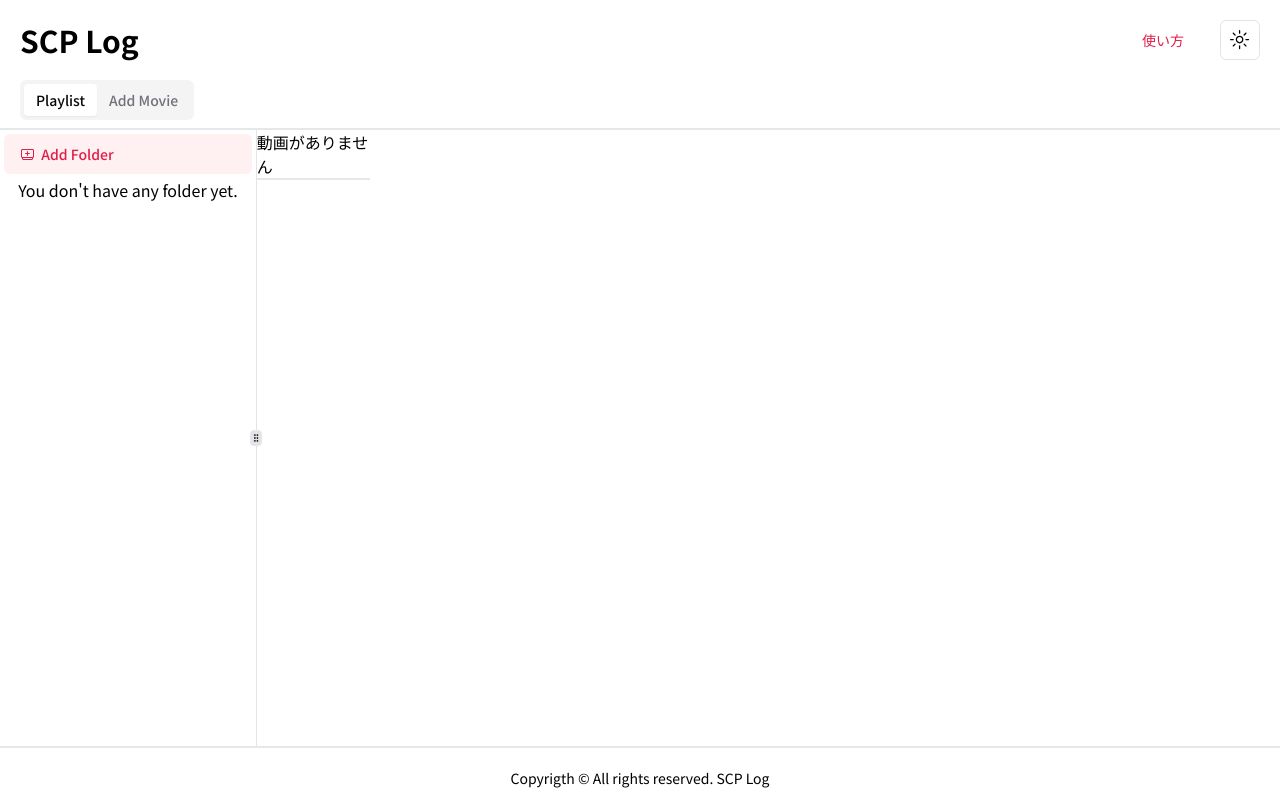
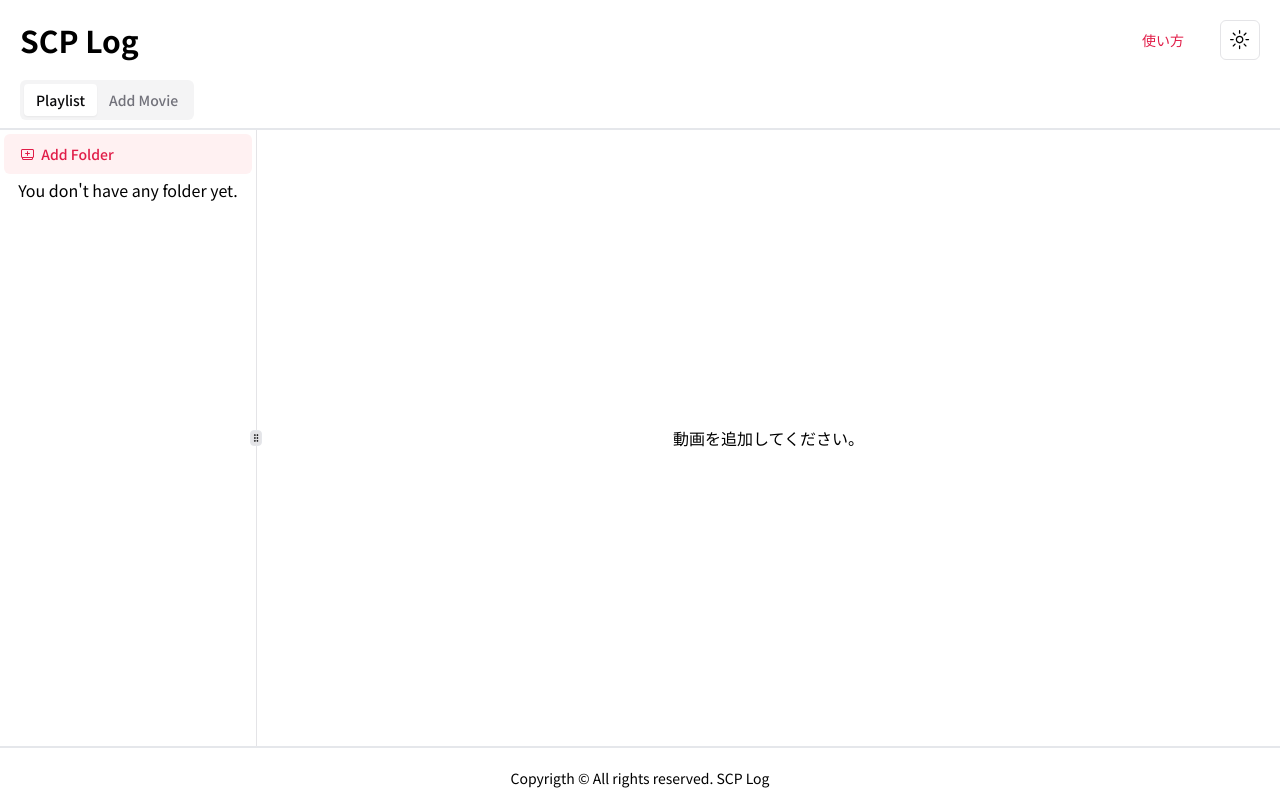
Before and after one commit to yoshi-non/scp-log, a Next.js app: page / in a window 1280 px wide. Built offline with nearby package versions, Linux system fonts and the light colour scheme.

Commit message:
動画がない時のUI変更

```diff
--- a/src/components/features/PlayList/index.tsx
+++ b/src/components/features/PlayList/index.tsx
@@ -72,7 +72,7 @@ const PlayList = ({
   };
 
   return (
-    <div className="flex w-full">
+    <div className="flex w-full h-full">
       {localStorageObjects[selectedFolder]?.movies.length >
       0 ? (
         <div className="min-h-[620px] w-[300px] bg-muted  flex direction-normal items-start justify-center">
@@ -195,11 +195,11 @@ const PlayList = ({
           )}
         </div>
       ) : (
-        <div className="flex justify-between items-center border-b-2 border-primary-background">
-          <div>動画がありません</div>
+        <div className="h-full w-full flex justify-center items-center">
+          <div>動画を追加してください。</div>
         </div>
       )}
-      <div className="w-full">
+      <div>
         {localStorageObjects[selectedFolder]?.movies.map(
           (movie, index) => (
             <button
```
